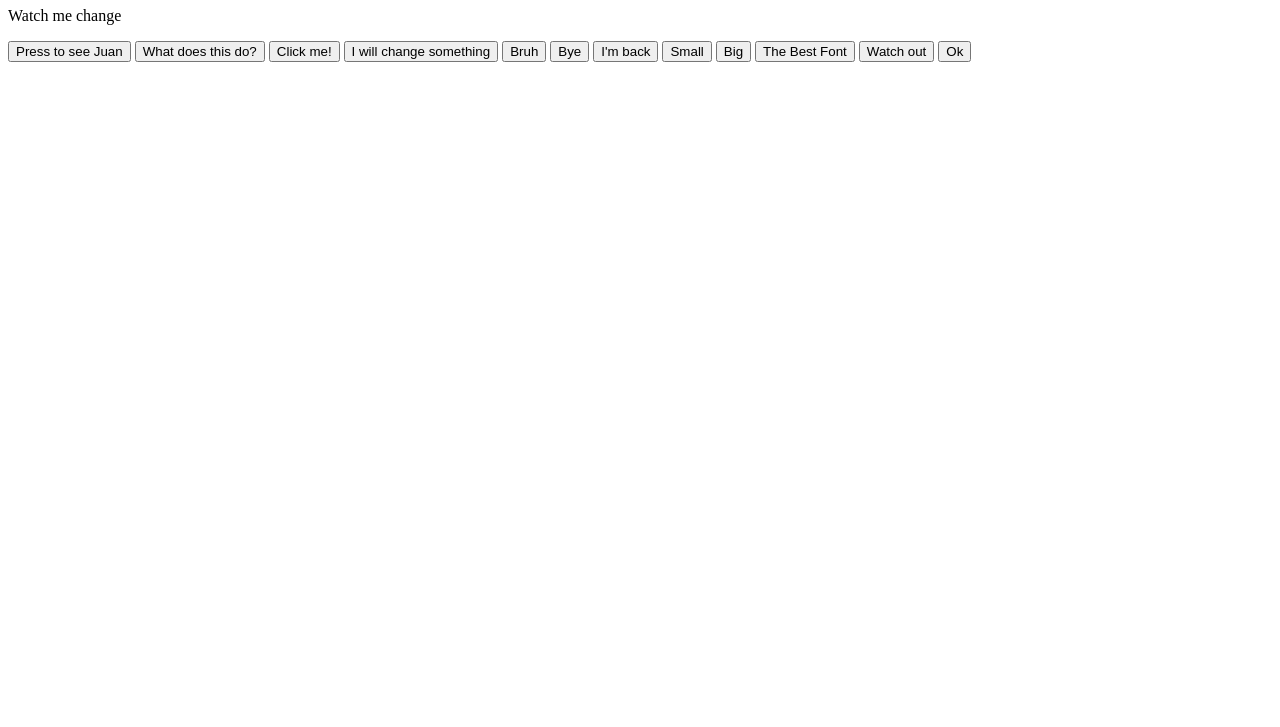
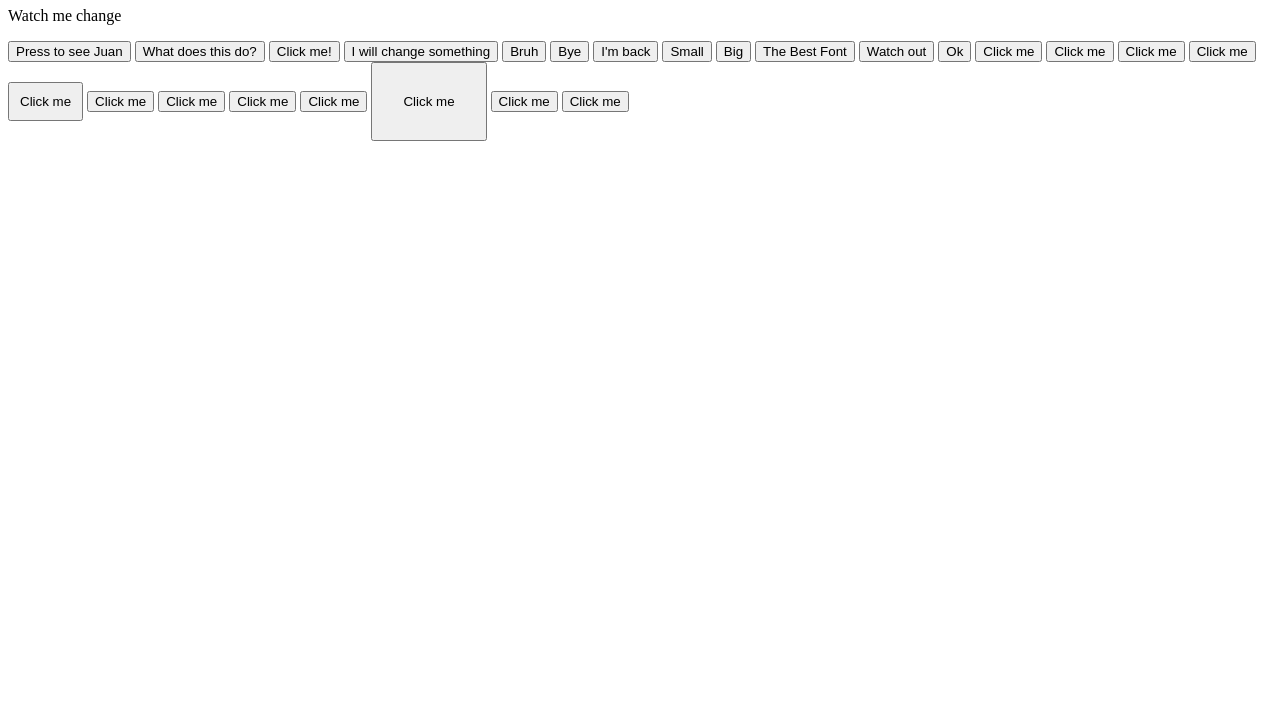
Before and after one commit to ZDietz28/buttons2020, a plain HTML site: page index.html in a window 1280 px wide. Shown: the part 73-800 px from the top of the page. Drawn offline with Linux system fonts and the light colour scheme.

Commit message:
Update index.html

```diff
--- a/index.html
+++ b/index.html
@@ -28,7 +28,7 @@
     </style>
 
   </head>
-  <body>
+  <body style= background-color:"none">
     <h1 id="h1">Find the button that makes the background RED</h1>
     <img class="Juan" id="img1" src="https://12-buttons-game.colegermaine.repl.co/Images/Juan.jpg" alt="Horse Juan">
     <p id="p1">Watch me change</p>
@@ -45,6 +45,19 @@
     <button type="button" onClick="higlightH1()">Watch out</button>
     <button type="button" onClick="changeBackBlue()">Ok</button>
 
+    <img src="375x211_mobile_allStars.jpg" alt='mario' id='pic' style= display:none>
+    <button onclick="document.getElementById('pic').style.display='block';">Click me</button>
+    <button onclick="document.body.style='background-color:red;'">Click me</button>
+    <button onclick="document.getElementById('Head').style.width='5px';">Click me</button>
+    <button onclick="alert()" class=buttonRed>Click me</button>
+    <button id='size' style="padding: 10px" onclick="document.getElementById('size').style.padding='1px';">Click me</button>
+    <button id="position" onclick="document.getElementById('position').style.position='relative';" class="position">Click me</button>
+    <button id="rotate" onclick="document.getElementById('rotate').style.transform= 'rotate(-20deg)';">Click me</button>
+    <button id="3drotate" onclick="document.getElementById('3drotate').style.transform= 'rotateX(150deg)';">Click me</button>
+    <button onclick="document.body.style='background-color:black;'">Click me</button>
+    <button id='sizev2' style="padding: 30px" onclick="document.getElementById('sizev2').style.padding='1px';">Click me</button>
+    <button onclick="document.body.style='background-color:blue;'">Click me</button>
+    <button onclick="document.body.style='background-color:green;'">Click me</button>
 
 
 
```
